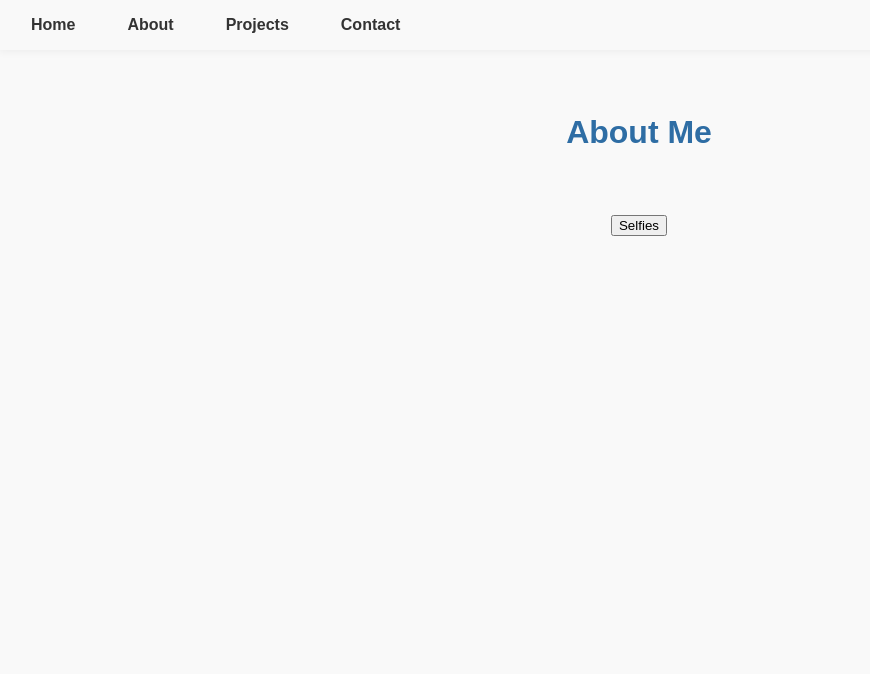
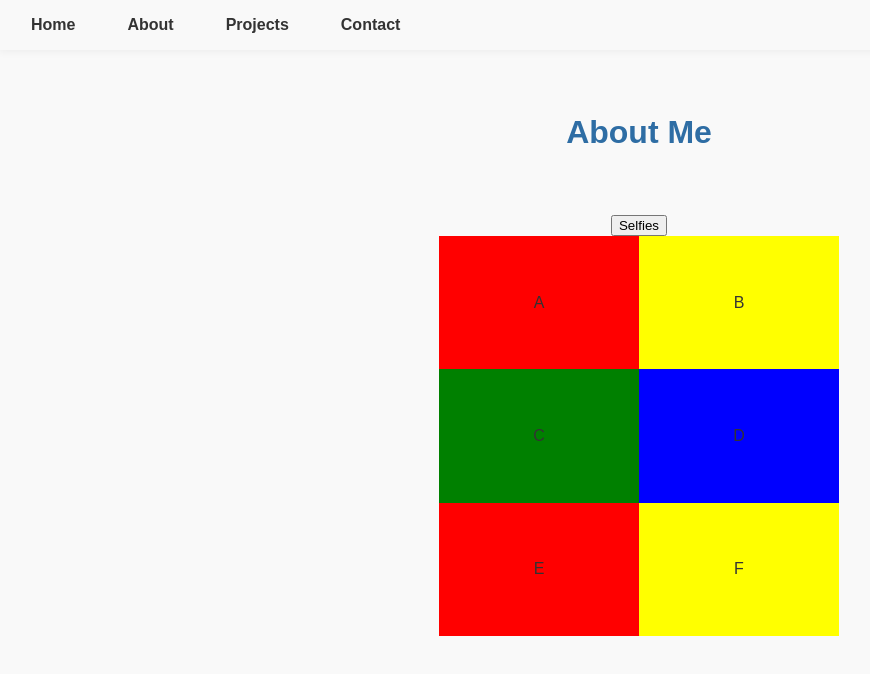
Before and after one commit to nliang-hub/my-portfolio, a plain HTML site: page about.html in a window 1280 px wide. Shown: the whole page, without its empty margins (1-871 px from the left). Drawn offline with Linux system fonts and the light colour scheme.

Commit message:
added grid layout

```diff
--- a/about.html
+++ b/about.html
@@ -33,6 +33,14 @@
         <figcaption>Suspicious Dog</figcaption>
       </figure>
     </div>
+    <div class="grid-container">
+      <div class="grid-item">A</div>
+      <div class="grid-item">B</div>
+      <div class="grid-item">C</div>
+      <div class="grid-item">D</div>
+      <div class="grid-item">E</div>
+      <div class="grid-item">F</div>
+    </div>
   </main>
   <script src="js/about.js" defer></script>
 </body>
--- a/css/style.css
+++ b/css/style.css
@@ -237,6 +237,20 @@ form input[type="submit"]:hover {
   opacity: 0.7;
 }
 
+/* ===GRID=== */
+.grid-container {
+  display: grid;
+  width: 400px;
+  height: 400px;
+  margin: auto;
+  grid-template-columns: repeat(auto-fit, minmax(200px, 1fr));
+}
+
+.grid-item {
+  display: grid;
+  place-items: center;
+}
+
 /* ===== UTILITY CLASSES ===== */
 .hidden {
   display: none !important;
--- a/js/about.js
+++ b/js/about.js
@@ -1,3 +1,10 @@
 document.getElementById('skills-btn').onclick = () => {
     document.getElementById('skills-list').classList.remove('hidden');
 }
+
+const colors = ['red', 'yellow', 'green', 'blue'];
+var index = 0;
+
+document.querySelectorAll('.grid-item').forEach((el, index) => {
+    el.style.backgroundColor = colors[index % colors.length];
+})
```
